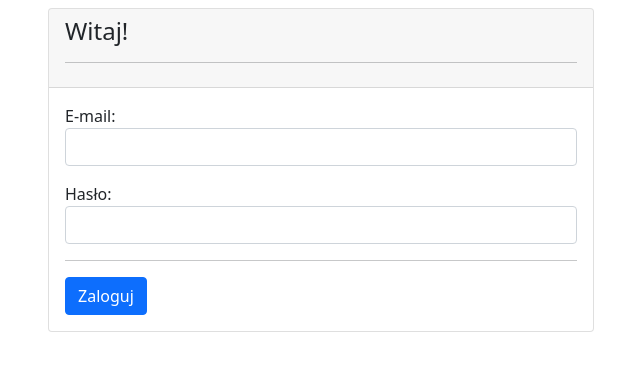
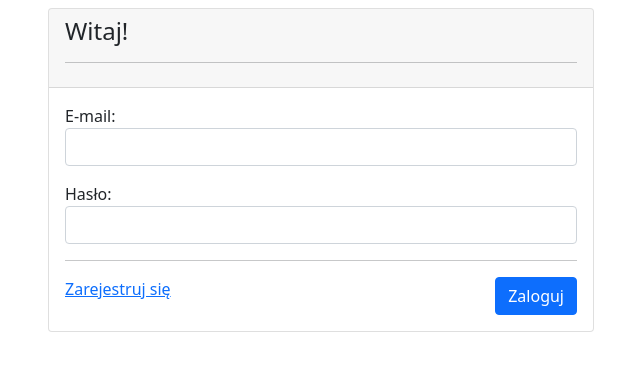
Before and after one commit to artur12313/korekt-crmFE, a React (Create React App) app: page / in a window 1280 px wide. Shown: the top 368 px of the page, without its empty margins (34-674 px from the left). Built offline with nearby package versions, Linux system fonts and the light colour scheme.

Commit message:
Added link to registration and light styling

```diff
--- a/src/views/auth/Login.js
+++ b/src/views/auth/Login.js
@@ -1,6 +1,6 @@
 import axios from "axios";
 import { Component } from "react";
-
+import { Link } from 'react-router-dom';
 
 class Login extends Component {
 
@@ -47,7 +47,14 @@ class Login extends Component {
                                         <input type="password" name="password" onChange={this.handleInput} value={this.state.password} className="form-control" />
                                     </div>
                                     <hr />
-                                    <button type="submit" className="btn btn-primary">Zaloguj</button>
+                                    <div className="row">
+                                        <div className="col-sm">
+                                            <Link to="/register" className="link-primary">Zarejestruj się</Link>
+                                        </div>
+                                        <div className="col-sm d-flex justify-content-end">
+                                            <button type="submit" className="btn btn-primary">Zaloguj</button>
+                                        </div>
+                                    </div>
                                 </form>
                             </div>
                         </div>
```
